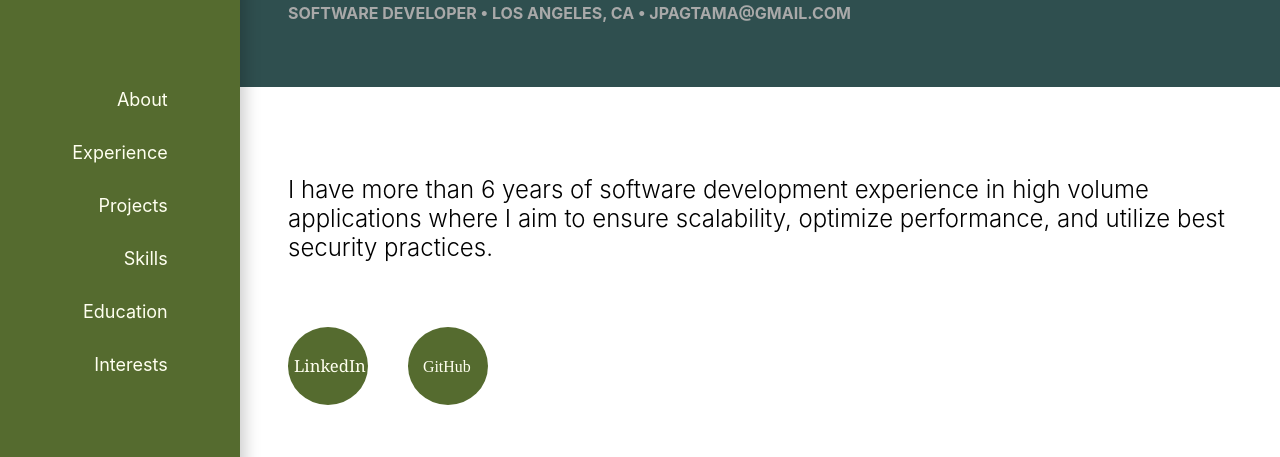
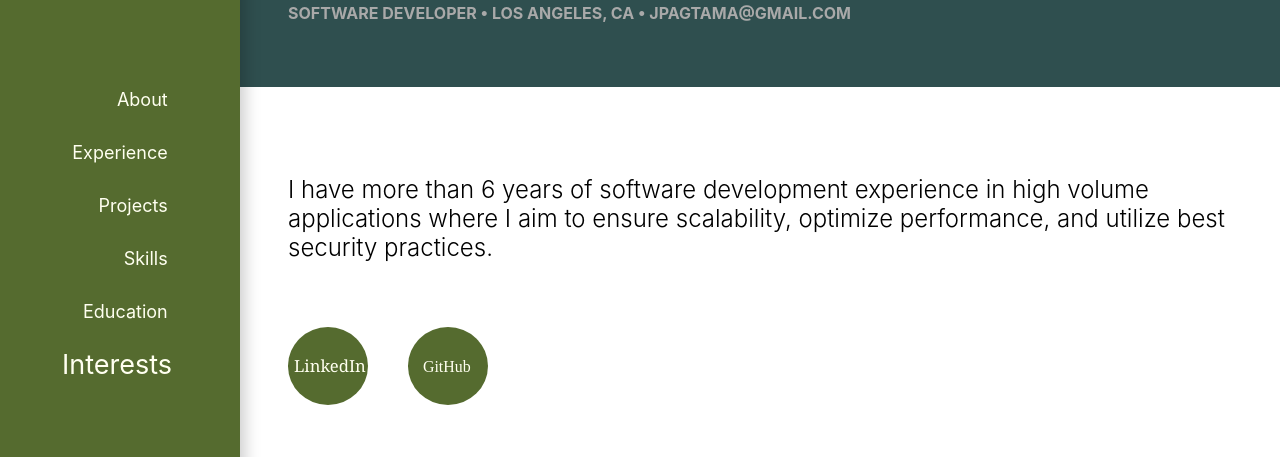
Before and after one commit to jpagtama/mywebsite, a React (Create React App) app in the folder client/: page / in a window 1280 px wide. Shown: the part 168-625 px from the top of the page. Built offline with nearby package versions, Linux system fonts and the light colour scheme.

Commit message:
Modifies Menu to use store and active implementations

```diff
--- a/client/src/components/Menu.jsx
+++ b/client/src/components/Menu.jsx
@@ -1,16 +1,25 @@
 import React from 'react';
 import MenuItem from './MenuItem';
+import { useSelector } from 'react-redux';
+import MenuButton from './MenuButton';
 import styles from '../styles/Menu.module.css';
 
 const menuItems = ['About', 'Experience', 'Projects', 'Skills', 'Education', 'Interests'];
 
 function Menu() {
-  const menuSections = menuItems.map((item,i) => <MenuItem key={i} title={item} />);
+  const activeLabel = useSelector(state => state.nav.active);
+  const menuSections = menuItems.map((item,i) => {
+    const isActive = item.toLowerCase() === activeLabel.toLowerCase();
+    return <MenuItem key={i} title={item} isActive={isActive} />
+  });
 
   return (
-    <ul className={ styles.list }>
-      { menuSections }
-    </ul>
+    <div className={styles.menuContainer}>
+      <MenuButton />
+      <ul className={ styles.list }>
+        { menuSections }
+      </ul>
+    </div>
   )
 }
 
```
